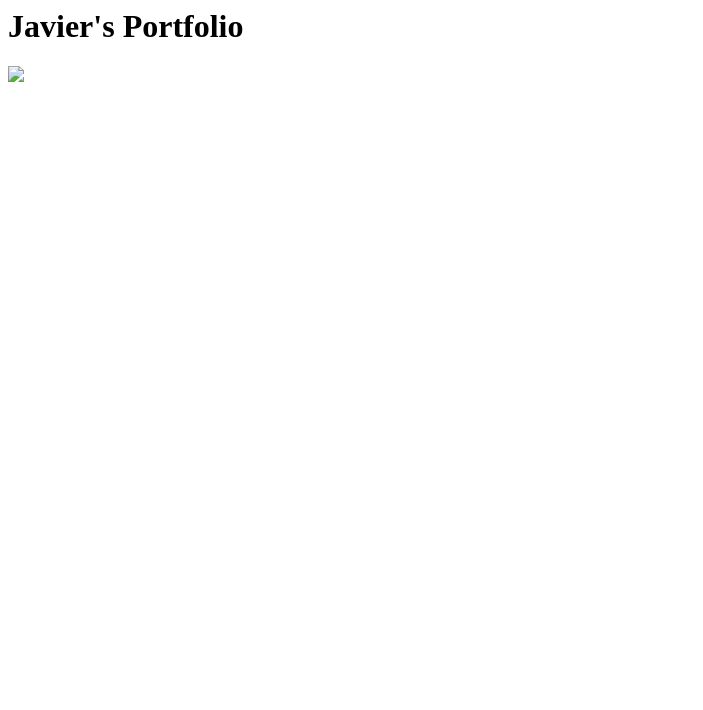
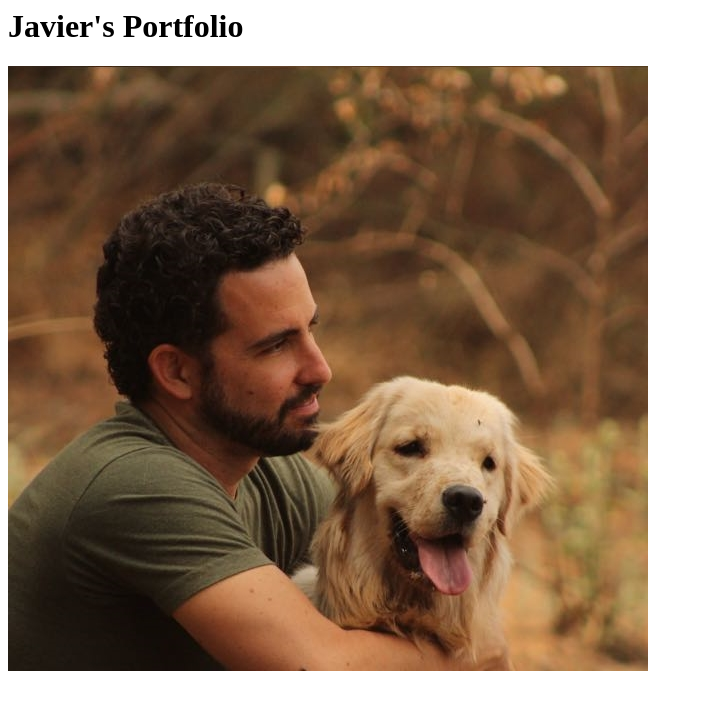
Before and after one commit to javflocor/javflocor.github.io, a plain HTML site: page index.html in a window 1280 px wide. Shown: the whole page, without its empty margins (0-703 px from the left). Drawn offline with Linux system fonts and the light colour scheme.

Commit message:
Update index.html

```diff
--- a/index.html
+++ b/index.html
@@ -1,4 +1,4 @@
 <html>
     <h1>Javier's Portfolio</h1>
-    <img src="./Patosi.jpg" />
+    <img src="./Profile.jpg" />
 </html>
```
